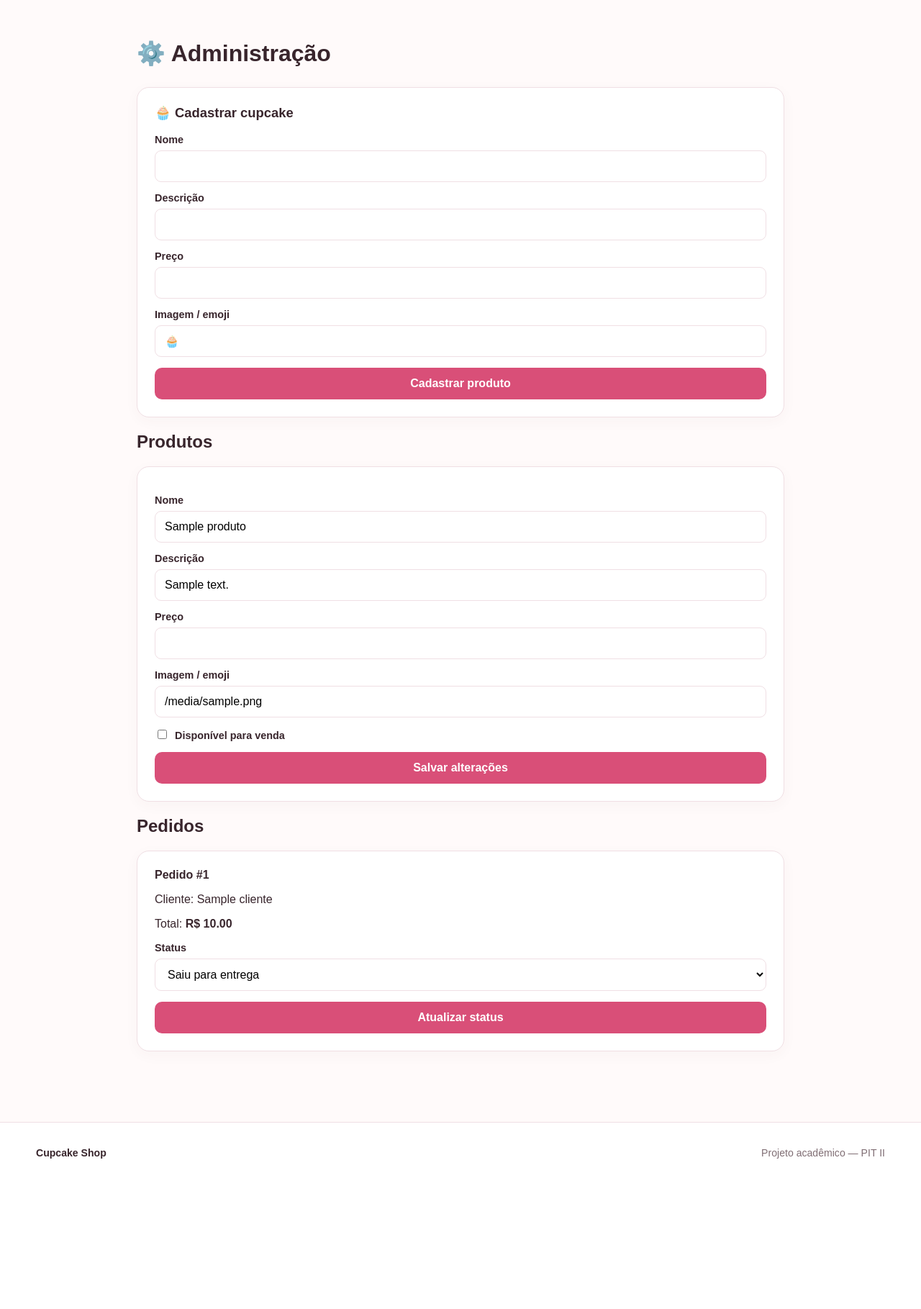
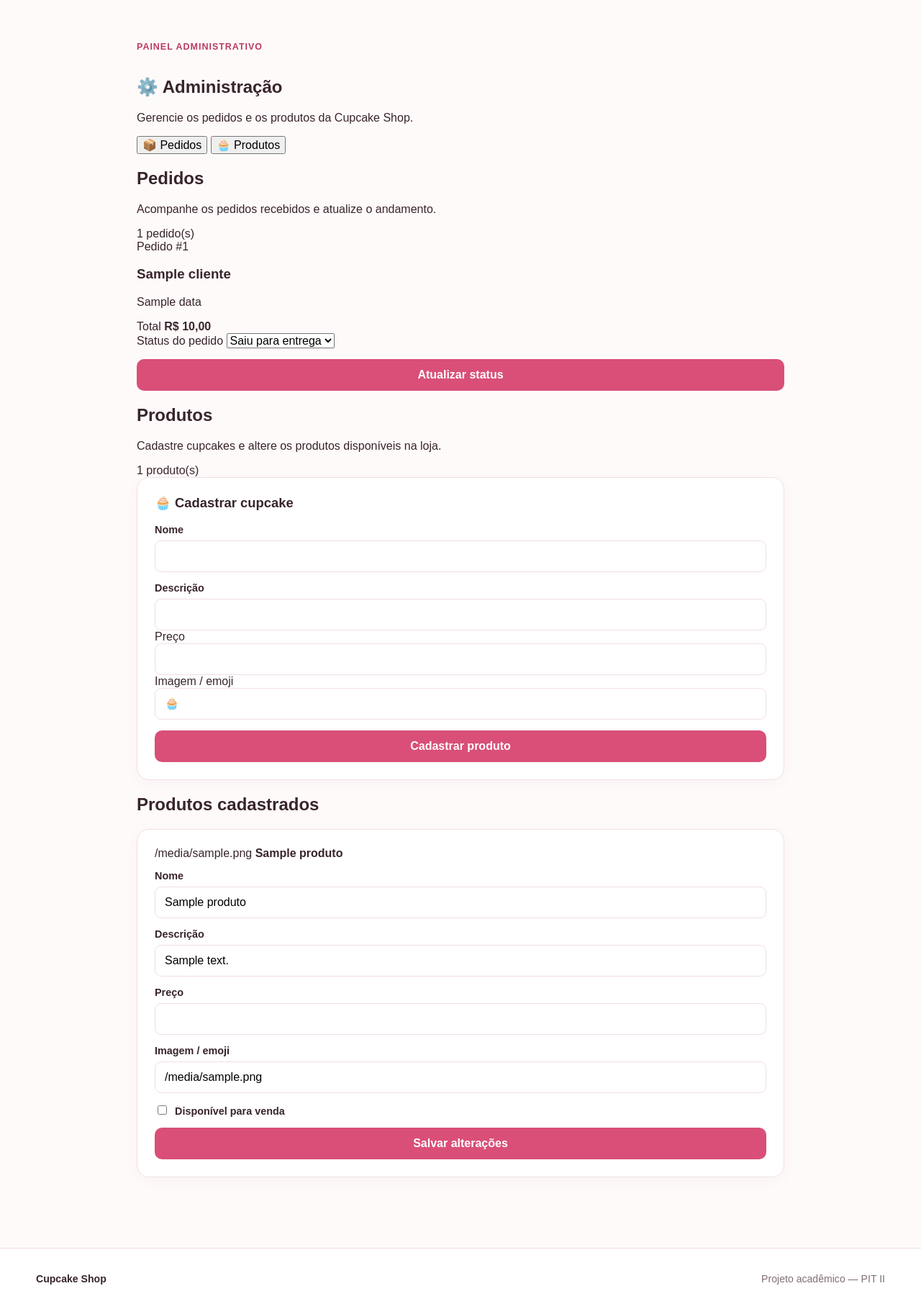
Before and after one commit to mvvp-dv/cupcake-shop, a Python web app: template templates/admin.html in a window 1280 px wide. Shown: the part 72-1891 px from the top of the page at 72% size. Before the commit the page ends 1682 px from the top, so only its background shows below. Run offline with Jinja, Linux system fonts and the light colour scheme; the template is opened without the code that fills it: most values are stand-ins (such as "Sample title", 1, 10 or a date in 2020).

Commit message:
Update admin.html

```diff
--- a/templates/admin.html
+++ b/templates/admin.html
@@ -7,7 +7,13 @@
 <section class="order-page">
     <div class="order-container">
 
+        <div class="admin-header">
+            <div>
+                <span class="eyebrow">PAINEL ADMINISTRATIVO</span>
                 <h1>⚙️ Administração</h1>
+                <p>Gerencie os pedidos e os produtos da Cupcake Shop.</p>
+            </div>
+        </div>
 
         {% with mensagens = get_flashed_messages() %}
             {% if mensagens %}
@@ -17,41 +23,238 @@
             {% endif %}
         {% endwith %}
 
+        <!-- ABAS -->
+        <div class="admin-tabs">
+            <button
+                type="button"
+                class="admin-tab active"
+                data-admin-tab="pedidos"
+            >
+                📦 Pedidos
+            </button>
+
+            <button
+                type="button"
+                class="admin-tab"
+                data-admin-tab="produtos"
+            >
+                🧁 Produtos
+            </button>
+        </div>
+
+
+        <!-- ===================== -->
+        <!-- PEDIDOS -->
+        <!-- ===================== -->
+
+        <div id="admin-pedidos" class="admin-section active">
+
+            <div class="admin-section-title">
+                <div>
+                    <h2>Pedidos</h2>
+                    <p>Acompanhe os pedidos recebidos e atualize o andamento.</p>
+                </div>
+
+                <span class="admin-count">
+                    {{ pedidos|length }} pedido(s)
+                </span>
+            </div>
+
+            {% if pedidos %}
+
+                <div class="admin-orders">
+
+                    {% for pedido in pedidos %}
+
+                        <div class="admin-order-card">
+
+                            <div class="admin-order-top">
+                                <div>
+                                    <span class="admin-order-number">
+                                        Pedido #{{ pedido["id"] }}
+                                    </span>
+
+                                    <h3>{{ pedido["cliente"] }}</h3>
+
+                                    <p>
+                                        {{ pedido["data"] }}
+                                    </p>
+                                </div>
+
+                                <div class="admin-order-value">
+                                    <span>Total</span>
+
+                                    <strong>
+                                        R$ {{ "%.2f"|format(pedido["valor_total"])|replace(".", ",") }}
+                                    </strong>
+                                </div>
+                            </div>
+
+                            <form
+                                class="admin-status-form"
+                                action="{{ url_for('admin_status_pedido', pedido_id=pedido['id']) }}"
+                                method="POST"
+                            >
+
+                                <div>
+                                    <label>Status do pedido</label>
+
+                                    <select name="status">
+
+                                        <option
+                                            value="Recebido"
+                                            {% if pedido["status"] == "Recebido" %}selected{% endif %}
+                                        >
+                                            Recebido
+                                        </option>
+
+                                        <option
+                                            value="Em preparo"
+                                            {% if pedido["status"] == "Em preparo" %}selected{% endif %}
+                                        >
+                                            Em preparo
+                                        </option>
+
+                                        <option
+                                            value="Saiu para entrega"
+                                            {% if pedido["status"] == "Saiu para entrega" %}selected{% endif %}
+                                        >
+                                            Saiu para entrega
+                                        </option>
+
+                                        <option
+                                            value="Entregue"
+                                            {% if pedido["status"] == "Entregue" %}selected{% endif %}
+                                        >
+                                            Entregue
+                                        </option>
+
+                                    </select>
+                                </div>
+
+                                <button
+                                    class="checkout-button"
+                                    type="submit"
+                                >
+                                    Atualizar status
+                                </button>
+
+                            </form>
+
+                        </div>
+
+                    {% endfor %}
+
+                </div>
+
+            {% else %}
+
+                <div class="order-card admin-empty">
+                    <div>📦</div>
+                    <h3>Nenhum pedido realizado</h3>
+                    <p>Os novos pedidos aparecerão aqui.</p>
+                </div>
+
+            {% endif %}
+
+        </div>
+
+
+        <!-- ===================== -->
+        <!-- PRODUTOS -->
+        <!-- ===================== -->
+
+        <div id="admin-produtos" class="admin-section">
+
+            <div class="admin-section-title">
+                <div>
+                    <h2>Produtos</h2>
+                    <p>Cadastre cupcakes e altere os produtos disponíveis na loja.</p>
+                </div>
+
+                <span class="admin-count">
+                    {{ produtos|length }} produto(s)
+                </span>
+            </div>
+
 
             <!-- CADASTRAR PRODUTO -->
 
-        <div class="order-card">
+            <div class="order-card admin-new-product">
+
                 <h2>🧁 Cadastrar cupcake</h2>
 
-            <form action="{{ url_for('admin_novo_produto') }}" method="POST">
+                <form
+                    action="{{ url_for('admin_novo_produto') }}"
+                    method="POST"
+                >
 
                     <label>Nome</label>
-                <input type="text" name="nome" required>
+                    <input
+                        type="text"
+                        name="nome"
+                        required
+                    >
 
                     <label>Descrição</label>
-                <input type="text" name="descricao" required>
+                    <input
+                        type="text"
+                        name="descricao"
+                        required
+                    >
 
+                    <div class="admin-form-row">
+
+                        <div>
                             <label>Preço</label>
-                <input type="number" name="preco" step="0.01" min="0" required>
+                            <input
+                                type="number"
+                                name="preco"
+                                step="0.01"
+                                min="0"
+                                required
+                            >
+                        </div>
 
+                        <div>
                             <label>Imagem / emoji</label>
-                <input type="text" name="imagem" value="🧁">
+                            <input
+                                type="text"
+                                name="imagem"
+                                value="🧁"
+                            >
+                        </div>
 
-                <button class="checkout-button" type="submit">
+                    </div>
+
+                    <button
+                        class="checkout-button"
+                        type="submit"
+                    >
                         Cadastrar produto
                     </button>
 
                 </form>
+
             </div>
 
 
-        <!-- PRODUTOS -->
+            <!-- PRODUTOS EXISTENTES -->
 
-        <h2>Produtos</h2>
+            <h2 class="admin-products-heading">
+                Produtos cadastrados
+            </h2>
+
+            <div class="admin-products-grid">
 
                 {% for produto in produtos %}
 
-            <div class="order-card">
+                    <div class="order-card admin-product-card">
+
+                        <div class="admin-product-title">
+                            <span>{{ produto["imagem"] or "🧁" }}</span>
+                            <strong>{{ produto["nome"] }}</strong>
+                        </div>
 
                         <form
                             action="{{ url_for('admin_editar_produto', produto_id=produto['id']) }}"
@@ -91,7 +294,7 @@
                                 value="{{ produto['imagem'] }}"
                             >
 
-                    <label>
+                            <label class="admin-available">
                                 <input
                                     type="checkbox"
                                     name="disponivel"
@@ -100,7 +303,10 @@
                                 Disponível para venda
                             </label>
 
-                    <button class="checkout-button" type="submit">
+                            <button
+                                class="checkout-button"
+                                type="submit"
+                            >
                                 Salvar alterações
                             </button>
 
@@ -110,88 +316,44 @@
 
                 {% endfor %}
 
-
-        <!-- PEDIDOS -->
-
-        <h2>Pedidos</h2>
-
-        {% if pedidos %}
-
-            {% for pedido in pedidos %}
-
-                <div class="order-card">
-
-                    <strong>Pedido #{{ pedido["id"] }}</strong>
-
-                    <p>
-                        Cliente: {{ pedido["cliente"] }}
-                    </p>
-
-                    <p>
-                        Total:
-                        <strong>
-                            R$ {{ "%.2f"|format(pedido["valor_total"]) }}
-                        </strong>
-                    </p>
-
-                    <form
-                        action="{{ url_for('admin_status_pedido', pedido_id=pedido['id']) }}"
-                        method="POST"
-                    >
-
-                        <label>Status</label>
-
-                        <select name="status">
-
-                            <option
-                                value="Recebido"
-                                {% if pedido["status"] == "Recebido" %}selected{% endif %}
-                            >
-                                Recebido
-                            </option>
-
-                            <option
-                                value="Em preparo"
-                                {% if pedido["status"] == "Em preparo" %}selected{% endif %}
-                            >
-                                Em preparo
-                            </option>
-
-                            <option
-                                value="Saiu para entrega"
-                                {% if pedido["status"] == "Saiu para entrega" %}selected{% endif %}
-                            >
-                                Saiu para entrega
-                            </option>
-
-                            <option
-                                value="Entregue"
-                                {% if pedido["status"] == "Entregue" %}selected{% endif %}
-                            >
-                                Entregue
-                            </option>
-
-                        </select>
-
-                        <button class="checkout-button" type="submit">
-                            Atualizar status
-                        </button>
-
-                    </form>
+            </div>
 
         </div>
-
-            {% endfor %}
-
-        {% else %}
-
-            <div class="order-card">
-                <p>Nenhum pedido realizado.</p>
-            </div>
-
-        {% endif %}
 
     </div>
 </section>
 
+
+<script>
+document.addEventListener("DOMContentLoaded", function () {
+
+    const tabs = document.querySelectorAll(".admin-tab");
+    const sections = document.querySelectorAll(".admin-section");
+
+    tabs.forEach(function (tab) {
+
+        tab.addEventListener("click", function () {
+
+            const target = tab.dataset.adminTab;
+
+            tabs.forEach(function (item) {
+                item.classList.remove("active");
+            });
+
+            sections.forEach(function (section) {
+                section.classList.remove("active");
+            });
+
+            tab.classList.add("active");
+
+            document
+                .getElementById("admin-" + target)
+                .classList.add("active");
+        });
+
+    });
+
+});
+</script>
+
 {% endblock %}
```
Lines whose indentation alone changed are shown as unchanged.
